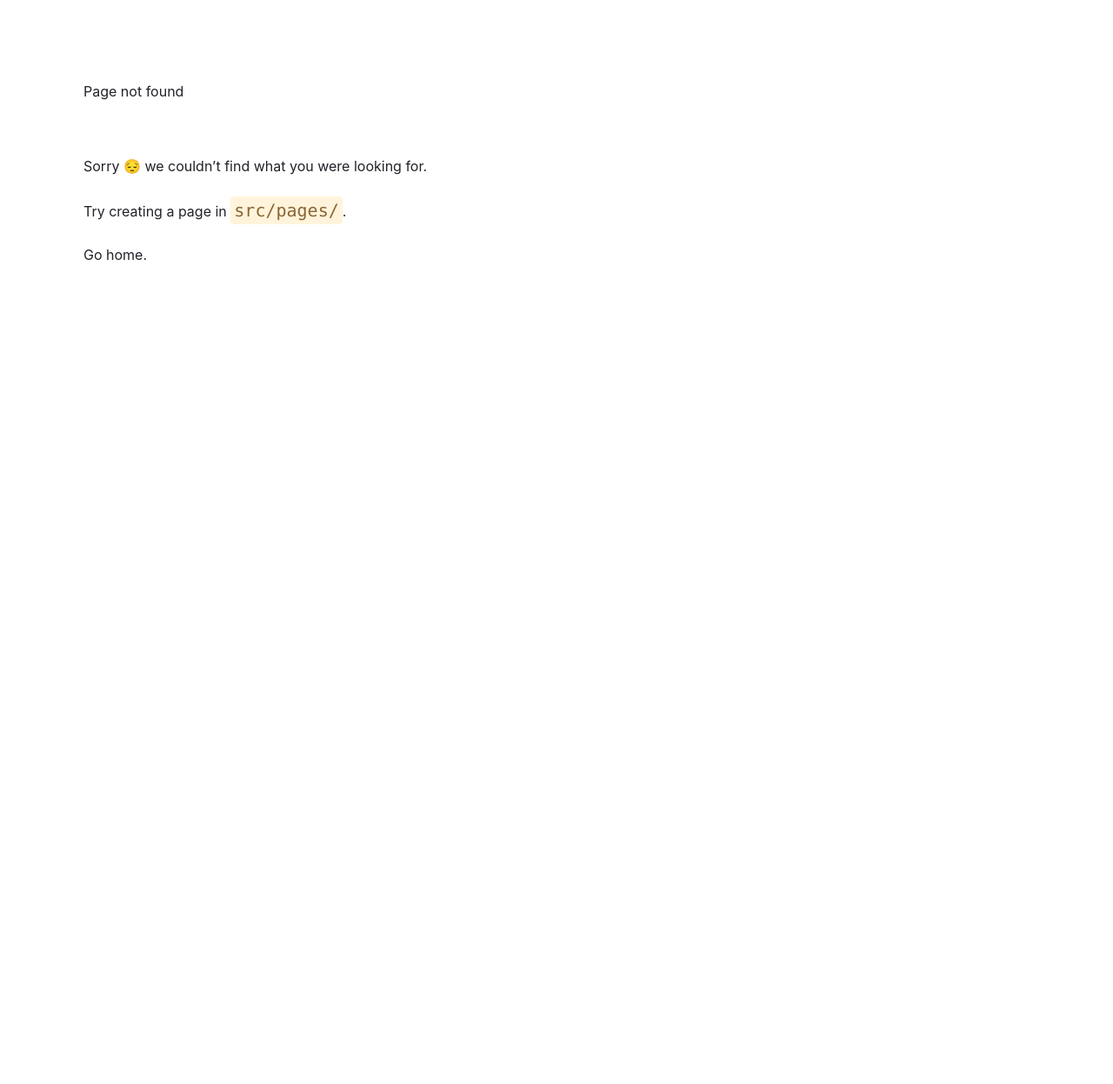
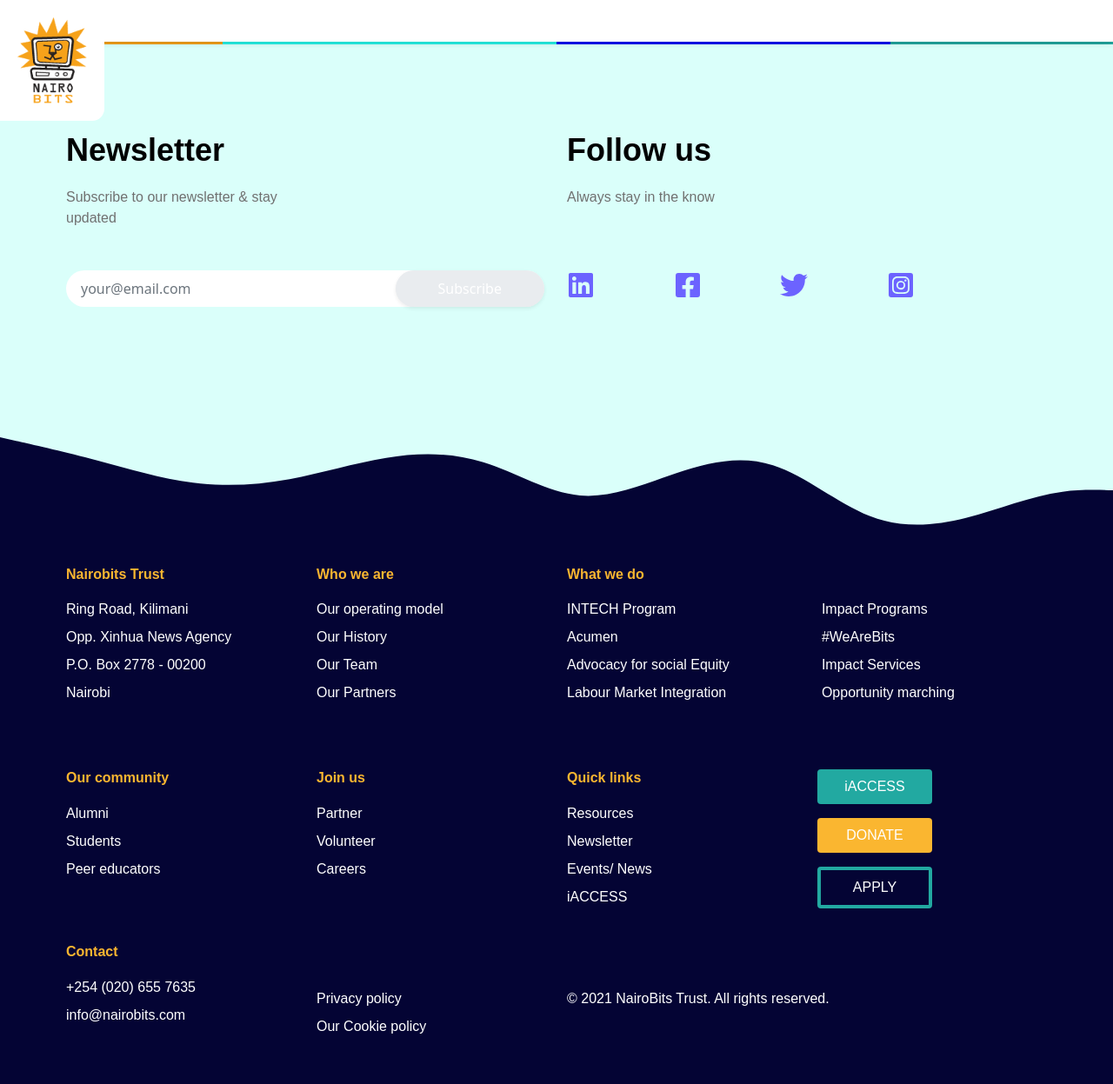
Before and after one commit to gathumartins/bits, a Gatsby site: page /whoweare in a window 1280 px wide. Before the commit this address had no page. Shown: the whole page at 87% size. Before the commit the page ends 800 px from the top, so only its background shows below. Built offline with nearby package versions, Linux system fonts and the light colour scheme; Gatsby itself is replaced by a stand-in of ours.

Commit message:
Fixed the gradient error

```diff
--- a/src/components/Footer.module.css
+++ b/src/components/Footer.module.css
@@ -5,8 +5,10 @@
 .footStrip {
     height: 3px;
     width: 100%;
-    background: linear-gradient(to right,
-            var(--deepOrange) 20%, var(--deepCyan) 20% 50%, var(--deepBlue) 50% 80%, var(--footLinksHover) 80%);
+    background: -webkit-gradient(linear, to right, var(--deepOrange) 20%, var(--deepCyan) 20% 50%, var(--deepBlue) 50% 80%, var(--deepGreen) 80%);
+    background: -webkit-linear-gradient(to right, var(--deepOrange) 20%, var(--deepCyan) 20% 50%, var(--deepBlue) 50% 80%, var(--deepGreen) 80%);
+    background: -moz-linear-gradient(to right, var(--deepOrange) 20%, var(--deepCyan) 20% 50%, var(--deepBlue) 50% 80%, var(--deepGreen) 80%);
+    background: linear-gradient(to right, var(--deepOrange) 20%, var(--deepCyan) 20% 50%, var(--deepBlue) 50% 80%, var(--deepGreen) 80%);
 }
 
 .footerTop {
@@ -99,7 +101,7 @@
 }
 
 .footerBtmCont ul li a:hover {
-    color: var(--footLinksHover);
+    color: var(--deepGreen);
 }
 
 .widefootMenu {
@@ -111,7 +113,7 @@
     text-align: right;
 } */
 .doniAccess {
-    background-color: var(--footLinksHover);
+    background: var(--deepGreen);
 }
 
 .donBtn {
@@ -119,7 +121,7 @@
 }
 
 .applyBtn {
-    border: 4px solid var(--footLinksHover);
+    border: 4px solid var(--deepGreen);
 }
 
 @media only screen and (min-width: 768px) and (max-width: 991px) {
--- a/src/components/Header.js
+++ b/src/components/Header.js
@@ -7,8 +7,8 @@
     return (
         <section className="sticky-top">
             <header className="flex shadow-md">
-                <div className={`${headerStyles.navBrand} w-20 bg-white absolute`}>
-                    <img src="./imgs/logo.png" alt="Nairobits Top Logo" />
+                <div className={`${headerStyles.navBrand} bg-white absolute`}>
+                    <img src="./imgs/logo.png" alt="Nairobits Top Logo" fluid="true" />
                 </div>
                 <nav className={`flex-grow bg-transparent p-4`}></nav>
             </header>
--- a/src/components/Header.module.css
+++ b/src/components/Header.module.css
@@ -3,3 +3,6 @@
     padding: 20px;
     border-radius: 0px 0px 14px 0px;
 }
+
+/* media queries */
+@media only screen and (max-width: 767px) {}
--- a/src/components/Home/Home.module.css
+++ b/src/components/Home/Home.module.css
@@ -5,12 +5,16 @@
     background-position: center;
     background-repeat: no-repeat;
     min-height: 94vh;
+    clear: both;
 }
 
 .footerStrip {
     height: 6px;
     width: 100%;
-    background: linear-gradient(to right, var(--deepOrange) 20%, var(--deepCyan) 20% 50%, var(--deepBlue) 50% 80%, var(--footLinksHover) 80%) !important;
+    background: -webkit-gradient(linear, to right, var(--deepOrange) 20%, var(--deepCyan) 20% 50%, var(--deepBlue) 50% 80%, var(--deepGreen) 80%);
+    background: -webkit-linear-gradient(to right, var(--deepOrange) 20%, var(--deepCyan) 20% 50%, var(--deepBlue) 50% 80%, var(--deepGreen) 80%);
+    background: -moz-linear-gradient(to right, var(--deepOrange) 20%, var(--deepCyan) 20% 50%, var(--deepBlue) 50% 80%, var(--deepGreen) 80%);
+    background: linear-gradient(to right, var(--deepOrange) 20%, var(--deepCyan) 20% 50%, var(--deepBlue) 50% 80%, var(--deepGreen) 80%);
 }
 
 .caption {
--- a/src/components/Home/Slider.js
+++ b/src/components/Home/Slider.js
@@ -79,7 +79,7 @@
                     </Carousel.Item>
                 </Carousel>
             </div>
-            <div className={sliderStyles.footerStrip}></div>
+            <div className={`${sliderStyles.footerStrip} clear-both`}></div>
         </React.Fragment>
     )
 }
--- /dev/null
+++ b/src/pages/whoweare.js
@@ -0,0 +1,12 @@
+import React from 'react';
+import Layout from '../components/Layout';
+
+function WhoWeAre() {
+    return (
+        <Layout>
+
+        </Layout>
+    )
+}
+
+export default WhoWeAre;
```
Also changed, not shown: src/pages/about.module.css (added).
